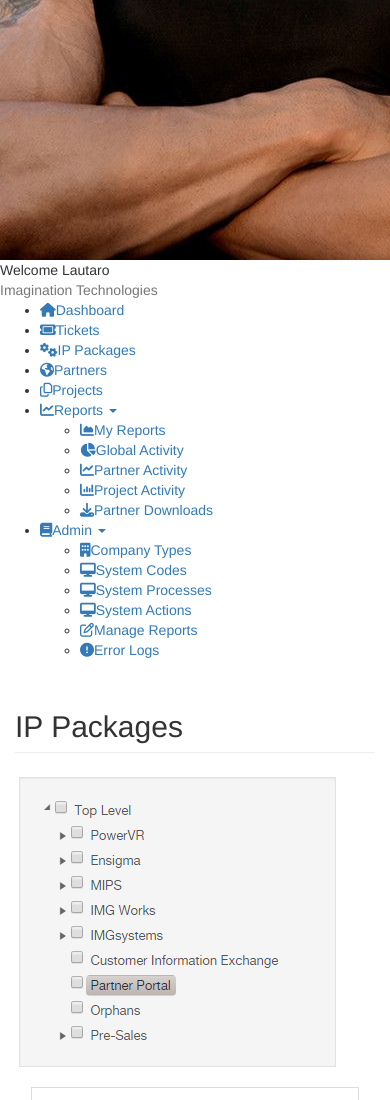
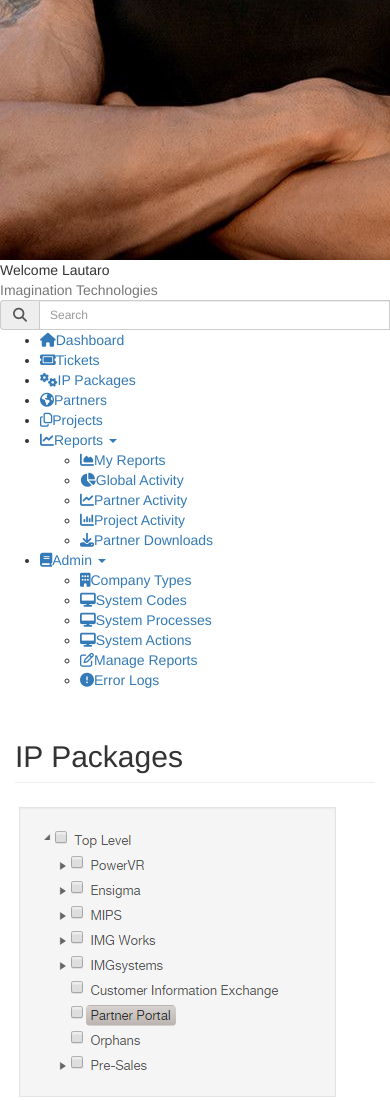
Before and after one commit to DonnyRax/PartnerPortal, a website: page public/Components.html in a window 390 px wide. Shown: the part 654-1754 px from the top of the page. Drawn offline with nearby package versions, Linux system fonts and the light colour scheme; files that its build step writes are made by us from their sources.

Commit message:
style changes

```diff
--- a/public/Components.html
+++ b/public/Components.html
@@ -69,6 +69,12 @@
               </div>
             </div>
           </div>
+          <div id="sidebar-search" class="visible-xs">
+                <div id="ticket-search-notes" class="input-group">
+                    <span class="input-group-addon"><i class="fa fa-search"></i></span>
+                    <input type="search" class="form-control input-sm" aria-label="..." placeholder="Search">
+                </div><!-- /input-group -->
+            </div>
           <ul class="nav-list menu-list">
               <li class="nav-item"><a href="Index.html"><i class="fa fa-home"></i>Dashboard</a></li>
               <li class="nav-item"><a href="Tickets.html"><i class="fa fa-ticket"></i>Tickets</a></li>
--- a/public/styles/partnerportal.css
+++ b/public/styles/partnerportal.css
@@ -473,6 +473,7 @@ ul.timeline .byline, .main_menu .fa {
         box-shadow: unset;
         overflow-y: scroll;
         -webkit-overflow-scrolling: touch;
+        -ms-overflow-style: -ms-autohiding-scrollbar;
     }
 
     .sidebar-wrapper-collapsed {
@@ -505,4 +506,17 @@ ul.timeline .byline, .main_menu .fa {
     .page-header {
         font-size: 20px;
     }
+
+    #sidebar-search {
+        margin-bottom: 10px;
+    }
+
+    #sidebar-search .input-group-addon {
+        border-left:0;
+    }
+
+    #sidebar-search input {
+        border-right:0;
+    }
+
 }
```
Also changed, not shown: public/CreateTicket.html (+6 -0 lines), public/Index.html (+6 -0 lines), public/Partners.html (+6 -0 lines), public/Tickets.html (+6 -0 lines).
